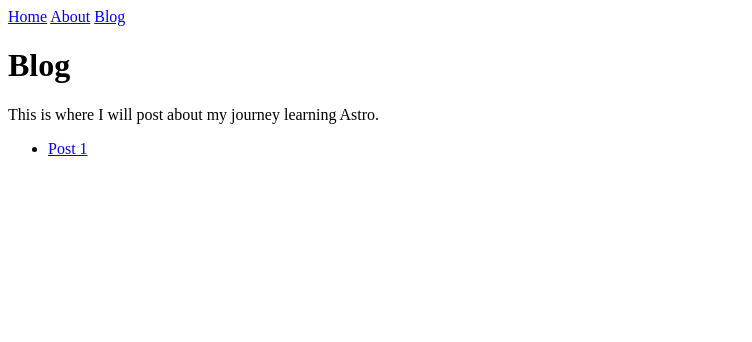
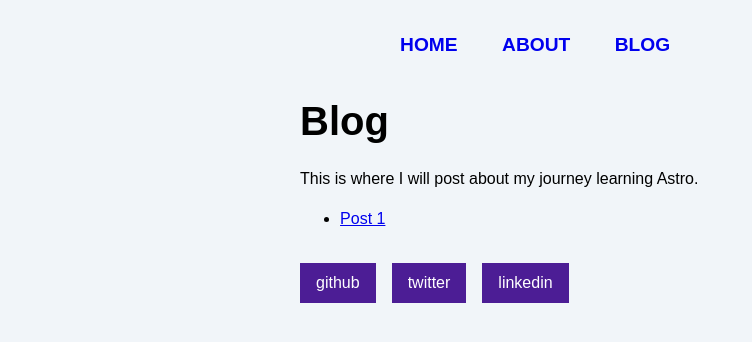
Before and after one commit to PravinKumar95/portfolio, an Astro site: page /portfolio/blog in a window 1280 px wide. Shown: the whole page, without its empty margins (0-752 px from the left). Built offline with nearby package versions, Linux system fonts and the light colour scheme; Astro itself is replaced by a stand-in of ours.

Commit message:
added style and  components

```diff
--- /dev/null
+++ b/src/components/footer.astro
@@ -0,0 +1,16 @@
+---
+import Social from "../components/social.astro"
+---
+
+<footer>
+  <Social username="pravin" platform="github" />
+  <Social username="pravin" platform="twitter" />
+  <Social username="pravin" platform="linkedin" />
+</footer>
+<style>
+    footer {
+      display: flex;
+      gap: 1rem;
+      margin-top: 2rem;
+    }
+</style>
--- /dev/null
+++ b/src/components/hamburger.astro
@@ -0,0 +1,7 @@
+---
+---
+<div class="hamburger">
+    <span class="line"></span>
+    <span class="line"></span>
+    <span class="line"></span>
+  </div>
--- /dev/null
+++ b/src/components/header.astro
@@ -0,0 +1,10 @@
+---
+import Navigation from "../components/navigation.astro"
+import Hamburger from "../components/hamburger.astro"
+---
+<header>
+    <nav>
+        <Hamburger/>
+        <Navigation/>
+    </nav>
+</header>
--- /dev/null
+++ b/src/components/navigation.astro
@@ -0,0 +1,5 @@
+<div class="nav-links">
+    <a href="/portfolio">Home</a>
+    <a href="/portfolio/about/">About</a>
+    <a href="/portfolio/blog/">Blog</a>
+</div>
--- /dev/null
+++ b/src/components/social.astro
@@ -0,0 +1,12 @@
+---
+const { platform, username } = Astro.props;
+---
+<a href={`https://www.${platform}.com/${username}`}>{platform}</a>
+<style>
+    a {
+      padding: 0.5rem 1rem;
+      color: white;
+      background-color: #4c1d95;
+      text-decoration: none;
+    }
+  </style>
--- /dev/null
+++ b/src/layouts/baseLayout.astro
@@ -0,0 +1,25 @@
+---
+import '../styles/global.css';
+import Header from "../components/header.astro"
+import Footer from '../components/footer.astro';
+const {pageTitle} = Astro.props
+---
+
+<html lang="en">
+	<head>
+		<meta charset="utf-8" />
+		<link rel="icon" type="image/svg+xml" href="/favicon.svg" />
+		<meta name="viewport" content="width=device-width" />
+		<meta name="generator" content={Astro.generator} />
+		<title>{pageTitle}</title>
+	</head>
+	<body>
+		<Header/>
+		<h1>{pageTitle}</h1>
+		<slot/>
+        <Footer/>
+		<script>
+			import "../scripts/menu"
+		</script>
+	</body>
+</html>
--- a/src/pages/about.astro
+++ b/src/pages/about.astro
@@ -1,5 +1,12 @@
 ---
+import '../styles/global.css';
+import BaseLayout from '../layouts/baseLayout.astro';
+import Header from "../components/header.astro"
+import Footer from '../components/footer.astro';
 const pageTitle = "About"
+const skillColor = "green"
+const fontWeight = "bold";
+const textCase = "uppercase";
 const identity = {
   firstName: "Sarah",
   country: "Canada",
@@ -10,19 +17,7 @@
 const skills = ["HTML", "CSS", "JavaScript", "React", "Astro", "Writing Docs"];
 ---
 
-<html lang="en">
-	<head>
-		<meta charset="utf-8" />
-		<link rel="icon" type="image/svg+xml" href="/favicon.svg" />
-		<meta name="viewport" content="width=device-width" />
-		<meta name="generator" content={Astro.generator} />
-		<title>{pageTitle}</title>
-	</head>
-	<body>
-		<a href="/portfolio">Home</a>
-		<a href="/portfolio/about/">About</a>
-        <a href="/portfolio/blog/">Blog</a>
-        <h1>{pageTitle}</h1>
+<BaseLayout pageTitle="About">
   <h2>... and my new Astro site!</h2>
 
   <p>Here are a few facts about me:</p>
@@ -35,7 +30,18 @@
 </ul>
 <p>My skills are:</p>
 <ul>
-  {skills.map((skill) => <li>{skill}</li>)}
+  {skills.map((skill) => <li class="skill">{skill}</li>)}
 </ul>
-	</body>
-</html>
+<style define:vars={{skillColor, fontWeight, textCase}}>
+  h1 {
+    color: purple;
+    font-size: 4rem;
+  }
+  .skill {
+    color: var(--skillColor);
+    font-weight: var(--fontWeight);
+    text-transform: var(--textCase);
+
+  }
+</style>
+</BaseLayout>
--- a/src/pages/blog.astro
+++ b/src/pages/blog.astro
@@ -1,22 +1,11 @@
 ---
-const pageTitle = "Blog"
+import '../styles/global.css';
+import BaseLayout from '../layouts/baseLayout.astro';
 ---
 
-<html lang="en">
-  <head>
-    <meta charset="utf-8"/>
-    <meta name="viewport" content="width=device-width" />
-    <title>{pageTitle}</title>
-  </head>
-  <body>
-    <a href="/portfolio">Home</a>
-    <a href="/portfolio/about/">About</a>
-    <a href="/portfolio/blog/">Blog</a>
-
-    <h1>{pageTitle}</h1>
-    <p>This is where I will post about my journey learning Astro.</p>
-    <ul>
-      <li><a href="/portfolio/posts/post-1/">Post 1</a></li>
-    </ul>
-  </body>
-</html>
+<BaseLayout pageTitle="Blog">
+  <p>This is where I will post about my journey learning Astro.</p>
+  <ul>
+    <li><a href="/portfolio/posts/post-1/">Post 1</a></li>
+  </ul>
+</BaseLayout>
--- /dev/null
+++ b/src/scripts/menu.ts
@@ -0,0 +1,3 @@
+document.querySelector('.hamburger')?.addEventListener('click', () => {
+    document.querySelector('.nav-links')?.classList.toggle('expanded');
+  });
--- /dev/null
+++ b/src/styles/global.css
@@ -0,0 +1,81 @@
+html {
+    background-color: #f1f5f9;
+    font-family: sans-serif;
+  }
+
+  body {
+    margin: 0 auto;
+    width: 100%;
+    max-width: 80ch;
+    padding: 1rem;
+    line-height: 1.5;
+  }
+
+  * {
+    box-sizing: border-box;
+  }
+
+  h1 {
+    margin: 1rem 0;
+    font-size: 2.5rem;
+  }
+
+  .nav-links {
+    width: 100%;
+    top: 5rem;
+    left: 48px;
+    background-color: #ff9776;
+    display: none;
+    margin: 0;
+  }
+
+  .nav-links a {
+    display: block;
+    text-align: center;
+    padding: 10px 0;
+    text-decoration: none;
+    font-size: 1.2rem;
+    font-weight: bold;
+    text-transform: uppercase;
+  }
+
+  .nav-links a:hover,
+  .nav-links a:focus {
+    background-color: #ff9776;
+  }
+
+  .expanded {
+    display: unset;
+  }
+
+  @media screen and (min-width: 636px) {
+    .nav-links {
+      margin-left: 5em;
+      display: block;
+      position: static;
+      width: auto;
+      background: none;
+    }
+
+    .nav-links a {
+      display: inline-block;
+      padding: 15px 20px;
+    }
+    .hamburger {
+        display: none;
+    }
+
+  }
+
+  .hamburger {
+    padding-right: 20px;
+    cursor: pointer;
+  }
+
+  .hamburger .line {
+    display: block;
+    width: 40px;
+    height: 5px;
+    margin-bottom: 10px;
+    background-color: #ff9776;
+  }
```
Also changed, not shown: src/layouts/markdownLayout.astro (added, +8 -0 lines), src/pages/index.astro (+2 -16 lines), src/pages/posts/post-1.md (+1 -1 lines).
